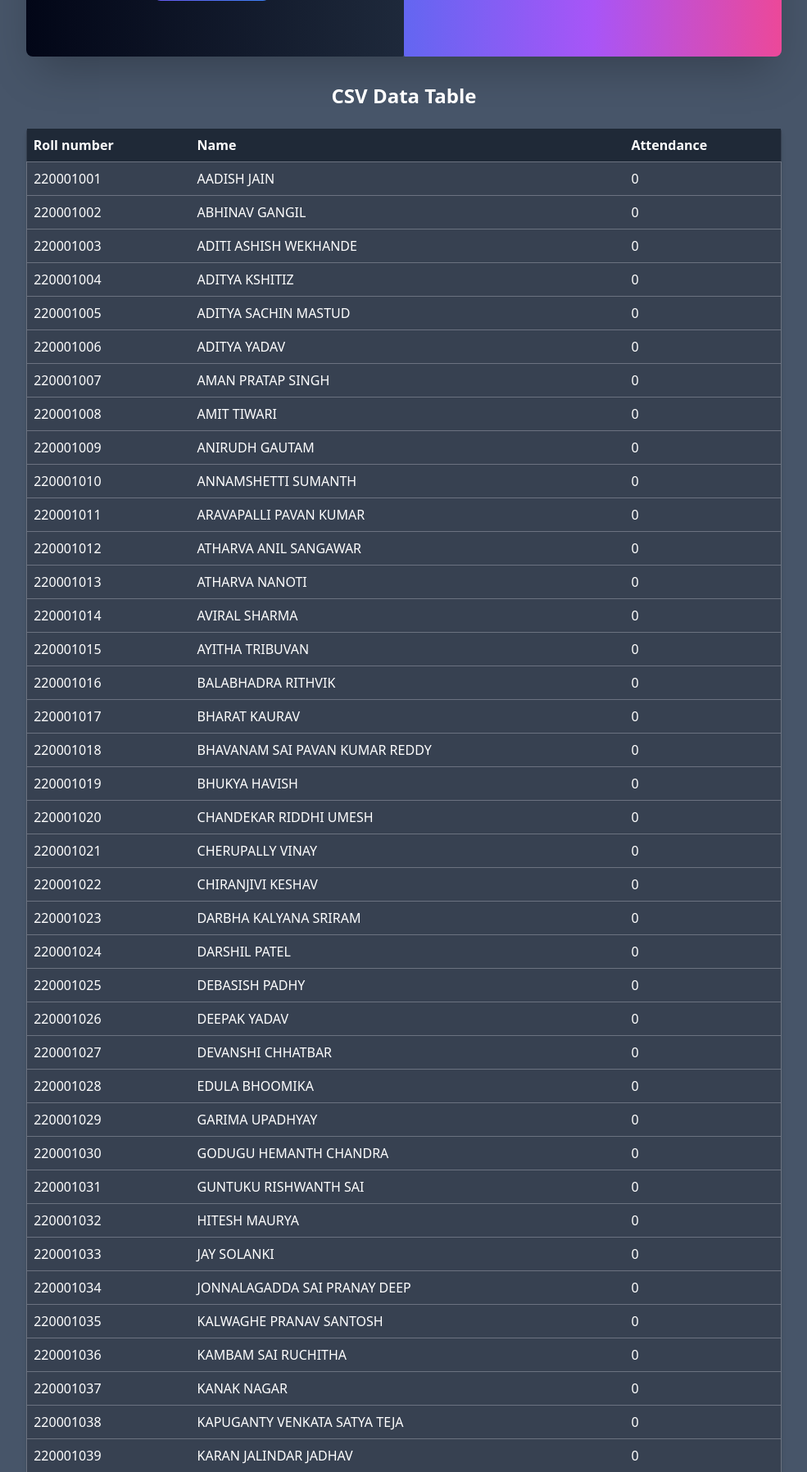
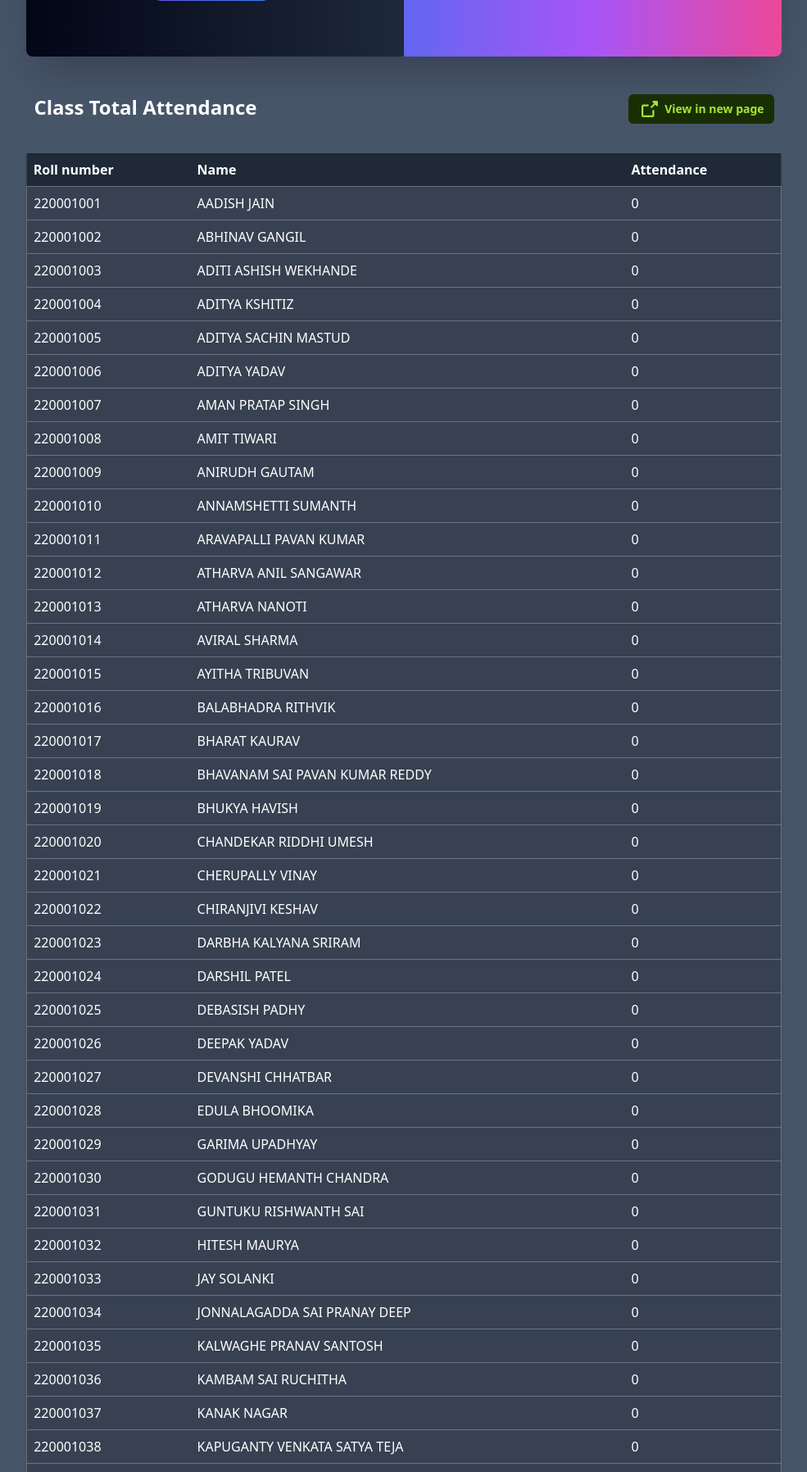
Before and after one commit to Naren-Sai-17/attendance-marker, a Flask app: page / in a window 1280 px wide. Shown: the part 591-2387 px from the top of the page at 82% size, without its empty margins (147-1132 px from the left). Run offline with Flask 3, Linux system fonts and the light colour scheme; parts of the project's set-up code (start-up, migrations or seed data) failed here and were passed over; some libraries are stand-ins or nearby versions.

Commit message:
Added new page button

```diff
--- a/templates/index.html
+++ b/templates/index.html
@@ -163,8 +163,25 @@
             </div>
         </div>
     </div>
-    <div class="container mx-auto mt-8">
-        <h1 class="text-2xl text-white text-center font-semibold mb-4">CSV Data Table</h1>
+    <div class="container mx-auto mt-[5%]">
+        <div class='flex justify-between px-[1%]'>
+            <h1 class="text-2xl text-white text-center font-semibold mb-4">
+                Class Total Attendance
+            </h1>
+
+            <a href='/docs' target='blank'>
+                <button title="Save" class="cursor-pointer flex items-center fill-lime-400 bg-lime-950 hover:bg-lime-900 active:border active:border-lime-400 rounded-md duration-100 p-2">
+                    <?xml version="1.0" encoding="utf-8"?><!-- Uploaded to: SVG Repo, www.svgrepo.com, Generator: SVG Repo Mixer Tools -->
+                <svg class='mx-2' width="20px" height="20px" viewBox="0 0 18 18" xmlns="http://www.w3.org/2000/svg" mirror-in-rtl="true">
+                    <path fill="#" d="M12.1.6a.944.944 0 0 0 .2 1.04l1.352 1.353L10.28 6.37a.956.956 0 0 0 1.35 1.35l3.382-3.38 1.352 1.352a.944.944 0 0 0 1.04.2.958.958 0 0 0 .596-.875V.96a.964.964 0 0 0-.96-.96h-4.057a.958.958 0 0 0-.883.6z"/>
+                    <path fill="#" d="M14 11v5a2.006 2.006 0 0 1-2 2H2a2.006 2.006 0 0 1-2-2V6a2.006 2.006 0 0 1 2-2h5a1 1 0 0 1 0 2H2v10h10v-5a1 1 0 0 1 2 0z"/>
+                </svg>
+                    <span class="text-sm text-lime-400 font-bold pr-1">
+                    View in new page
+                    </span>
+                </button>
+            </a>
+        </div>
         <div class="w-[100%]">
             <table class="w-full  bg-gray-700 shadow-md rounded my-6 text-white ">
                 <thead>
```
